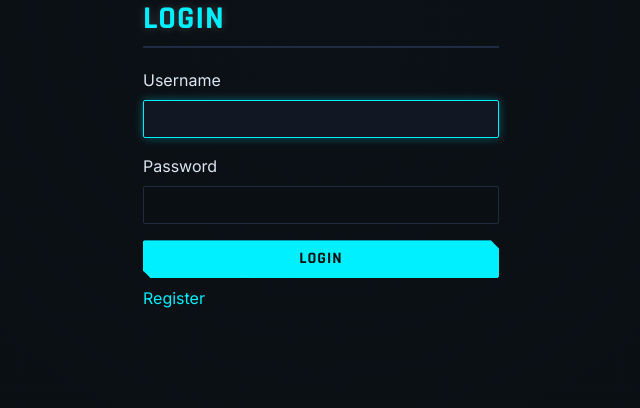
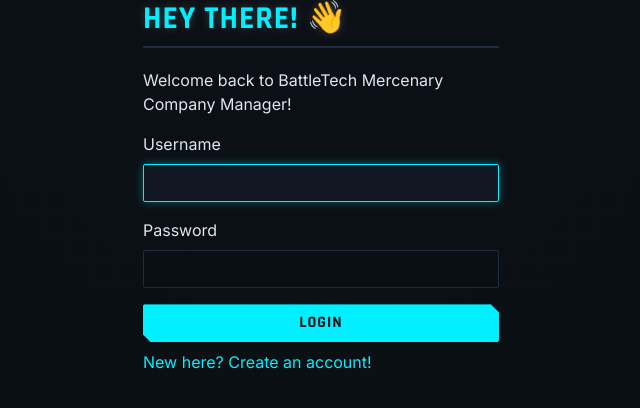
Before and after one commit to p1mps/mrc-hinterlands, a Symfony app: template templates/security/login.html.twig in a window 1280 px wide. Shown: the top 408 px of the page, without its empty margins (319-959 px from the left). Run offline with Twig, Linux system fonts and the light colour scheme; the template is opened without the code that fills it, so the values that code supplies are empty; some libraries are stand-ins or nearby versions.

Commit message:
style: update login page greeting to be more casual and welcoming
Co-authored-by: aider (lm_studio/qwen/qwen3.5-9b) <aider@aider.chat>

```diff
--- a/templates/security/login.html.twig
+++ b/templates/security/login.html.twig
@@ -2,7 +2,8 @@
 {% block body %}
 <div class="row justify-content-center">
 <div class="col-md-4">
-<h2>Login</h2>
+<h2>Hey there! 👋</h2>
+<p>Welcome back to BattleTech Mercenary Company Manager!</p>
 {% if error %}<div class="alert alert-danger">{{ error.messageKey|trans(error.messageData, 'security') }}</div>{% endif %}
 <form method="post" action="{{ path('app_login') }}">
     <div class="mb-3"><label class="form-label">Username</label>
@@ -12,7 +13,7 @@
     <input type="hidden" name="_csrf_token" value="{{ csrf_token('authenticate') }}">
     <button class="btn btn-primary w-100">Login</button>
 </form>
-<p class="mt-2"><a href="{{ path('app_register') }}">Register</a></p>
+<p class="mt-2"><a href="{{ path('app_register') }}">New here? Create an account!</a></p>
 </div>
 </div>
 {% endblock %}
```
